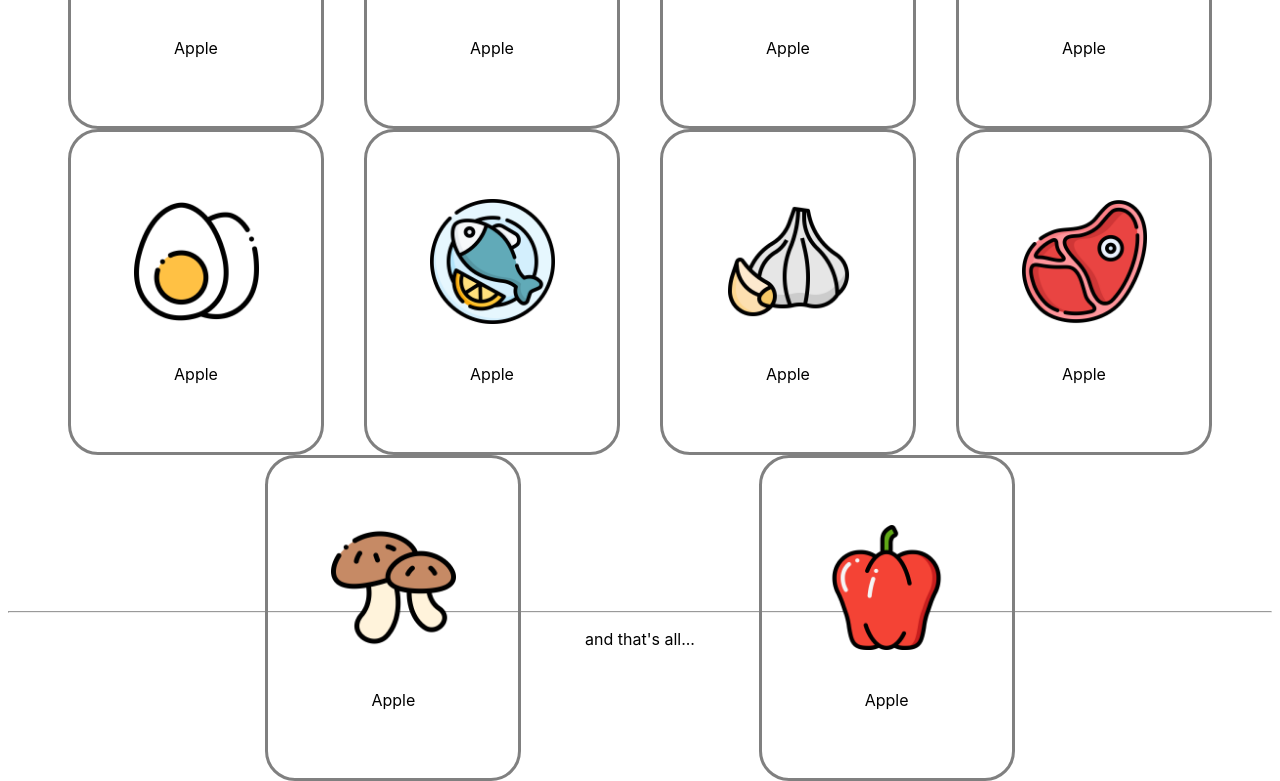
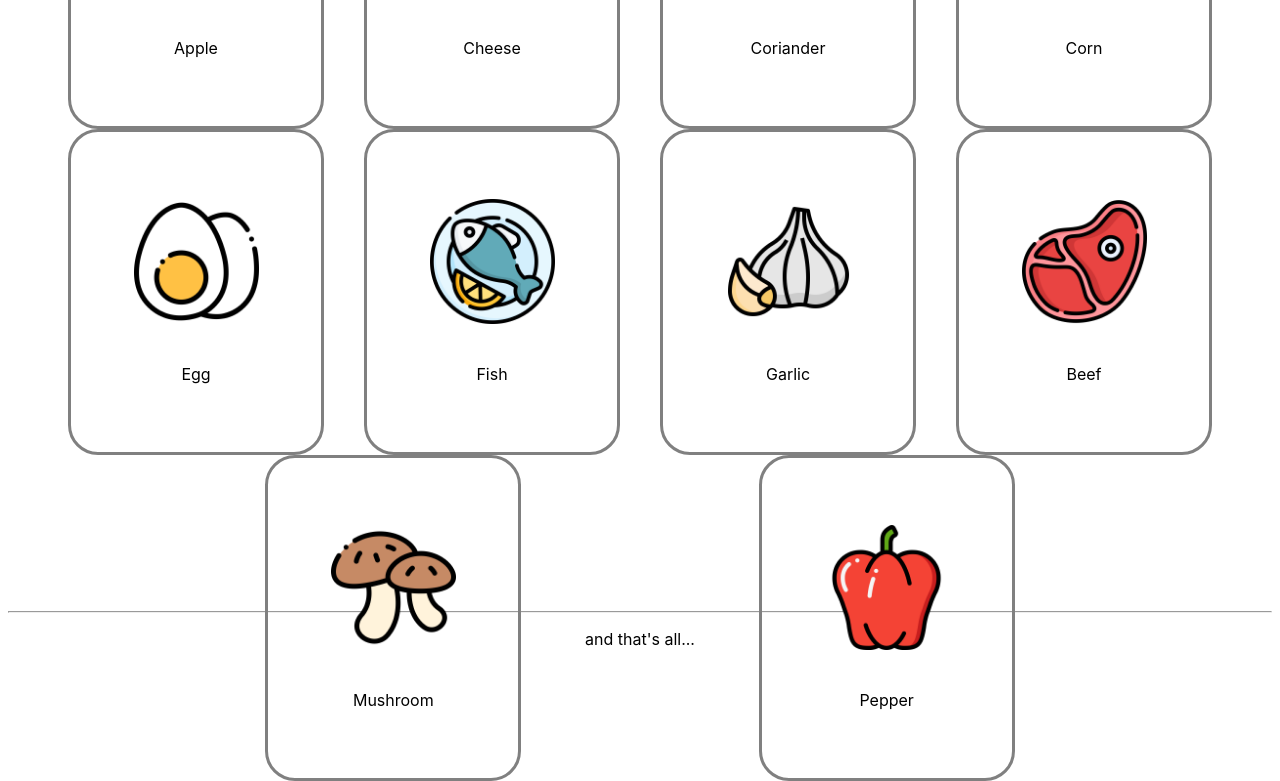
Before and after one commit to vladkovalenko010/html-hw, a plain HTML site: page Lesson 2/task 1/index.html in a window 1280 px wide. Shown: the part 279-1060 px from the top of the page. Drawn offline with Linux system fonts and the light colour scheme.

Commit message:
lesson2 task 1, 2 fixed

```diff
--- a/Lesson 2/task 1/index.html
+++ b/Lesson 2/task 1/index.html
@@ -17,39 +17,39 @@
         </div>
         <div class="prod-card">
             <img src="images/cheese.png" alt="Cheese">
-            <span>Apple</span>
+            <span>Cheese</span>
         </div>
         <div class="prod-card">
             <img src="images/coriander.png" alt="Coriander">
-            <span>Apple</span>
+            <span>Coriander</span>
         </div>
         <div class="prod-card">
             <img src="images/corn.png" alt="Corn">
-            <span>Apple</span>
+            <span>Corn</span>
         </div>
         <div class="prod-card">
             <img src="images/egg.png" alt="Egg">
-            <span>Apple</span>
+            <span>Egg</span>
         </div>
         <div class="prod-card">
             <img src="images/fish.png" alt="Fish">
-            <span>Apple</span>
+            <span>Fish</span>
         </div>
         <div class="prod-card">
             <img src="images/garlic.png" alt="Garlic">
-            <span>Apple</span>
+            <span>Garlic</span>
         </div>
         <div class="prod-card">
             <img src="images/meat.png" alt="Beef">
-            <span>Apple</span>
+            <span>Beef</span>
         </div>
         <div class="prod-card">
             <img src="images/mushroom.png" alt="Mushroom">
-            <span>Apple</span>
+            <span>Mushroom</span>
         </div>
         <div class="prod-card">
             <img src="images/pepper.png" alt="Pepper">
-            <span>Apple</span>
+            <span>Pepper</span>
         </div>
     </div>
     <hr>
--- a/Lesson 2/task2/style.css
+++ b/Lesson 2/task2/style.css
@@ -1,5 +1,6 @@
 body{
     background-color: #e39473;
+    margin:0;
 }
 
 .wrapper{
```
